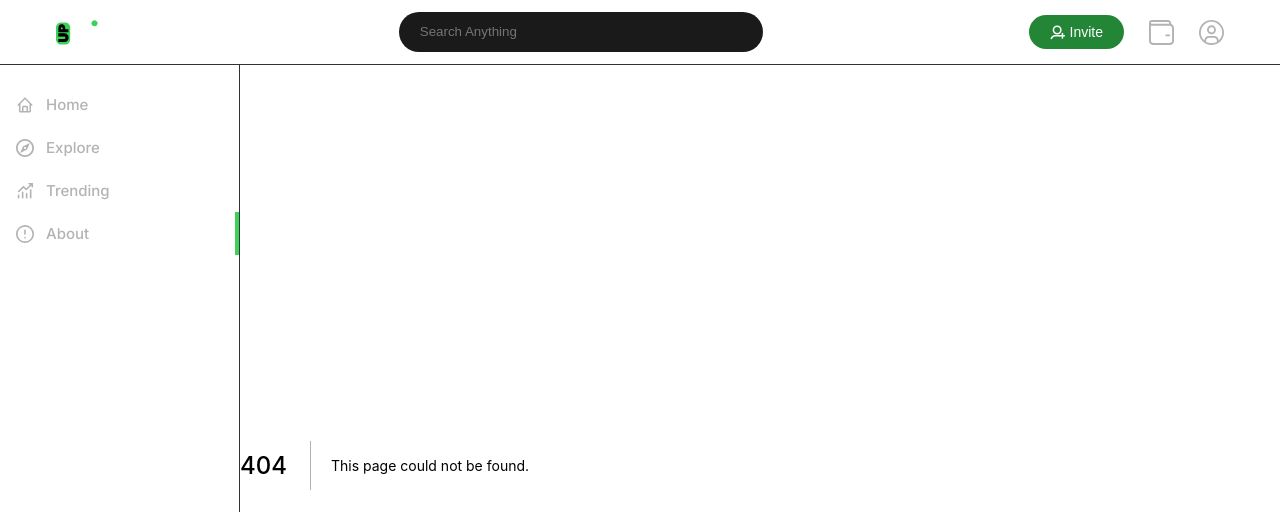
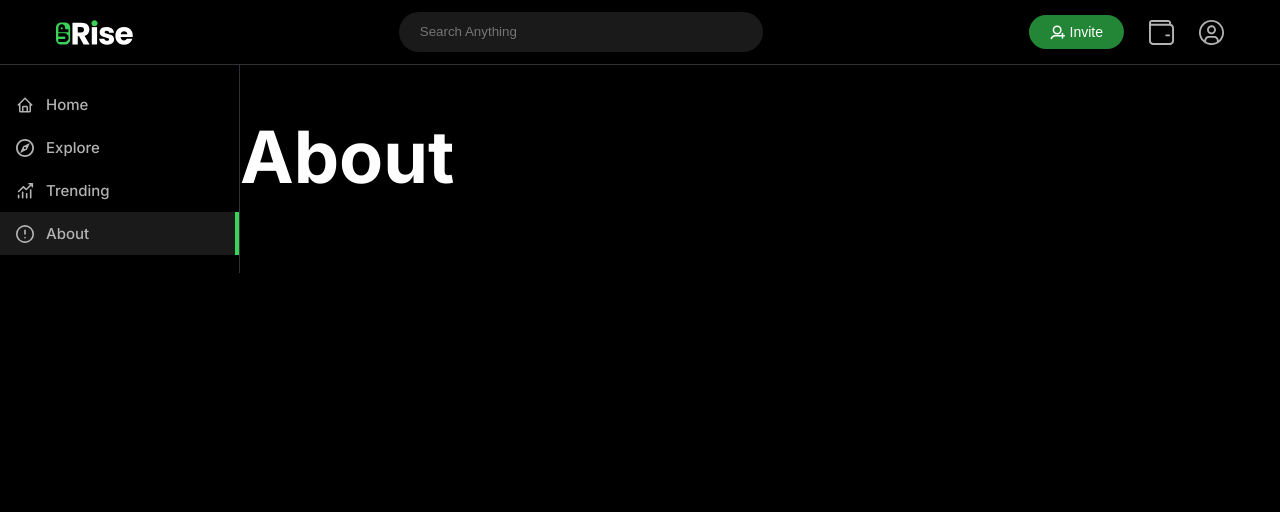
Before and after one commit to codeonec/theproject, a Next.js app: page /about in a window 1280 px wide. Before the commit this address had no page. Shown: the top 512 px of the page. Built offline with nearby package versions, Linux system fonts and the light colour scheme.

Commit message:
added files

```diff
--- /dev/null
+++ b/pages/about/index.js
@@ -0,0 +1,7 @@
+export default function About() {
+  return (
+    <div>
+      <h1>About</h1>
+    </div>
+  );
+}
--- a/pages/home/index.js
+++ b/pages/home/index.js
@@ -1,7 +1,7 @@
 const HomePage = () => {
     return(
         <div>
-            <h1>Fucking Home</h1>
+            <h1>Home</h1>
         </div>
     )
 }
```
Also changed, not shown: pages/explore/index.js (added, +9 -0 lines), pages/trending/index.js (added, +9 -0 lines).
